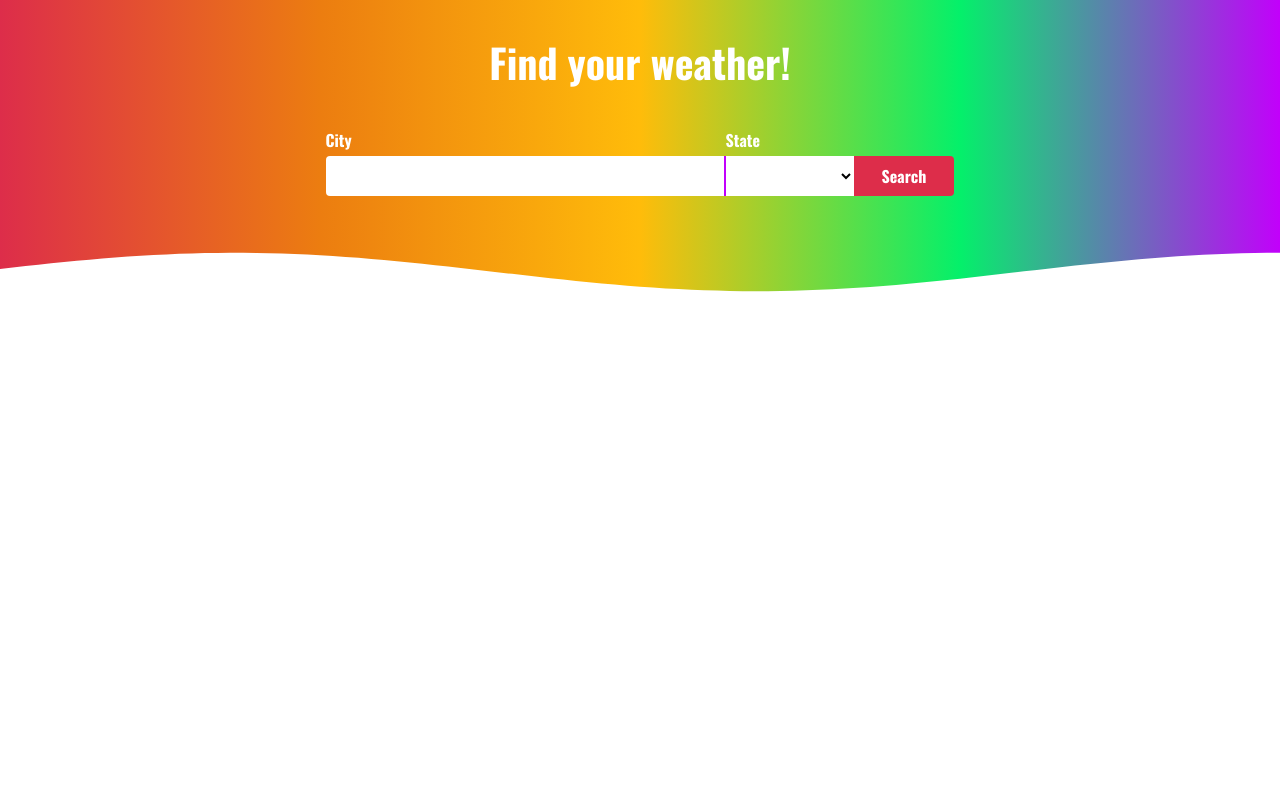
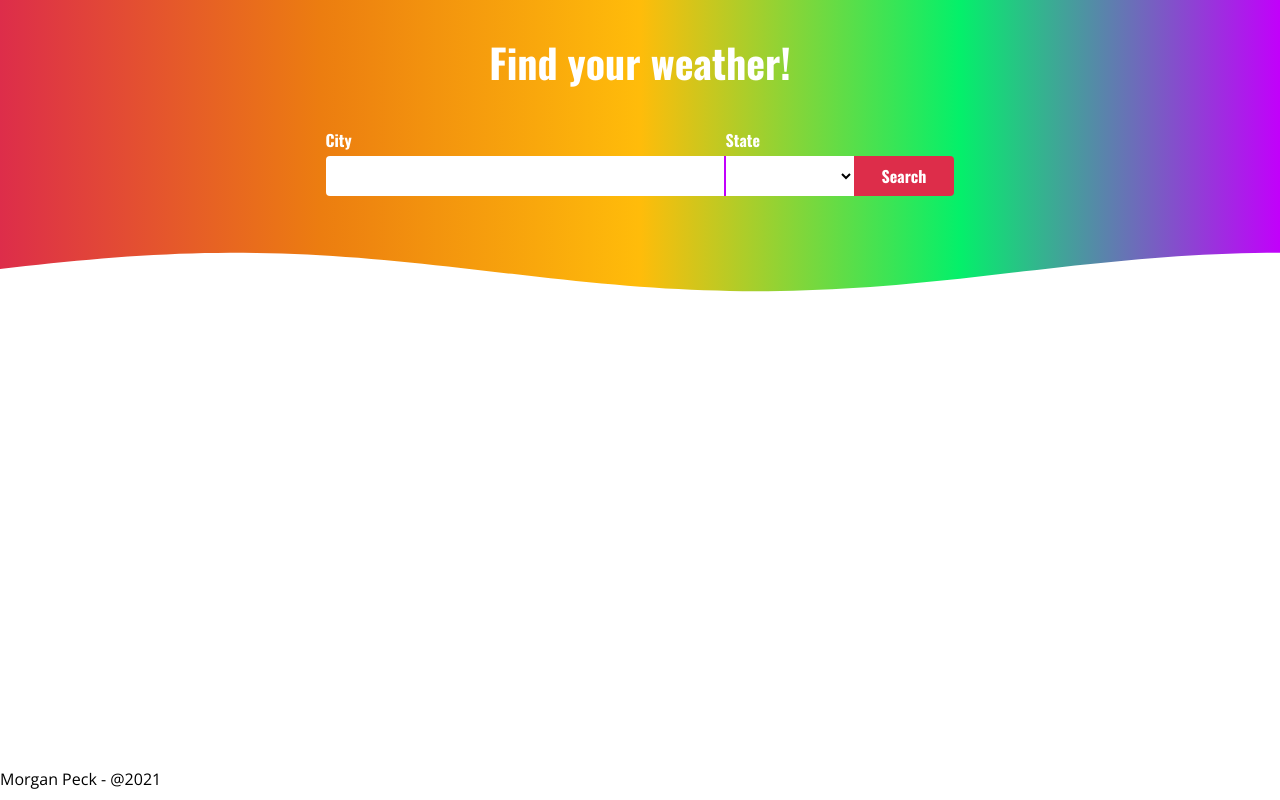
Before and after one commit to mpeck99/weather-app, a Vue app: page / in a window 1280 px wide. Built offline with nearby package versions, Linux system fonts and the light colour scheme.

Commit message:
adding footer and positioning things on a grid

```diff
--- a/src/App.vue
+++ b/src/App.vue
@@ -1,18 +1,23 @@
 <template>
-  <search @data="weather" />
-  <current :data="data" :key="data" />
+  <main>
+    <search @data="weather" />
+    <current :data="data" :key="data" />
+  </main>
+  <foot />
 </template>
 
 <script>
 import Search from '@/Components/PlacesSearch';
 import Current from '@/Components/CurrentWeather';
+import Foot from '@/Components/Footer';
 
 export default {
   name: 'App',
 
   components: {
     Search,
-    Current
+    Current,
+    Foot
   },
   data() {
     return {
--- /dev/null
+++ b/src/Components/Footer.vue
@@ -0,0 +1,11 @@
+<template>
+  <footer>
+    <p>Morgan Peck - @{{ new Date().getFullYear() }}</p>
+  </footer>
+</template>
+
+<script>
+export default {};
+</script>
+
+<style></style>
--- a/src/assets/styles/_globals.scss
+++ b/src/assets/styles/_globals.scss
@@ -1,10 +1,26 @@
 body,
 html {
-  font-family: 'Open Sans', sans-serif;
+  height: 100vh;
+
+  display: grid;
+  grid-template-rows: 1fr 3rem;
+  grid-template-columns: 100%;
+
   margin: 0;
 
-  height: 100%;
+  font-family: 'Open Sans', sans-serif;
 }
+
+main {
+  grid-row: 1 / 2;
+  grid-column: 1 / 2;
+}
+
+footer {
+  grid-row: 2 / 3;
+  grid-column: 1 / 2;
+}
+
 h1,
 h2,
 h3,
```
